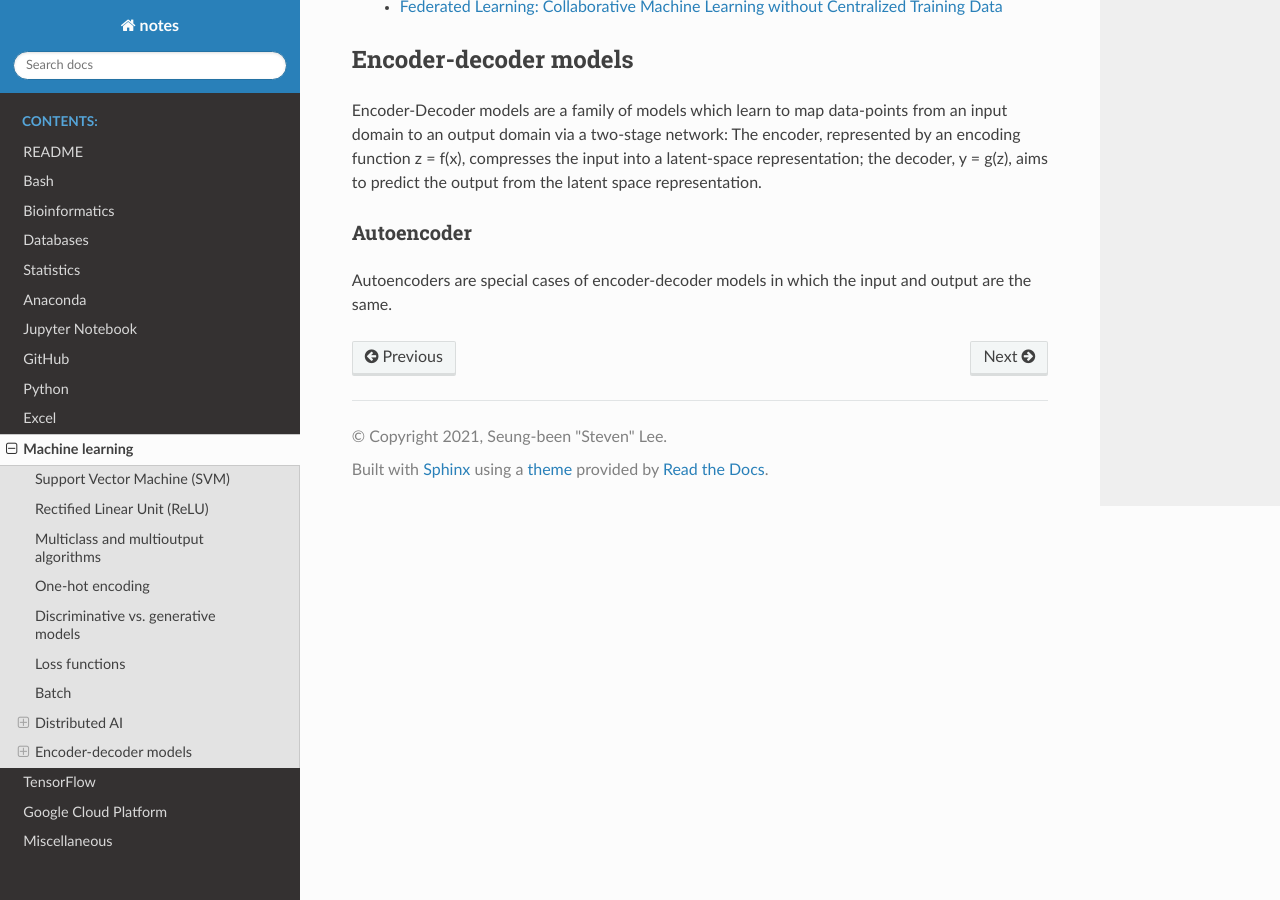
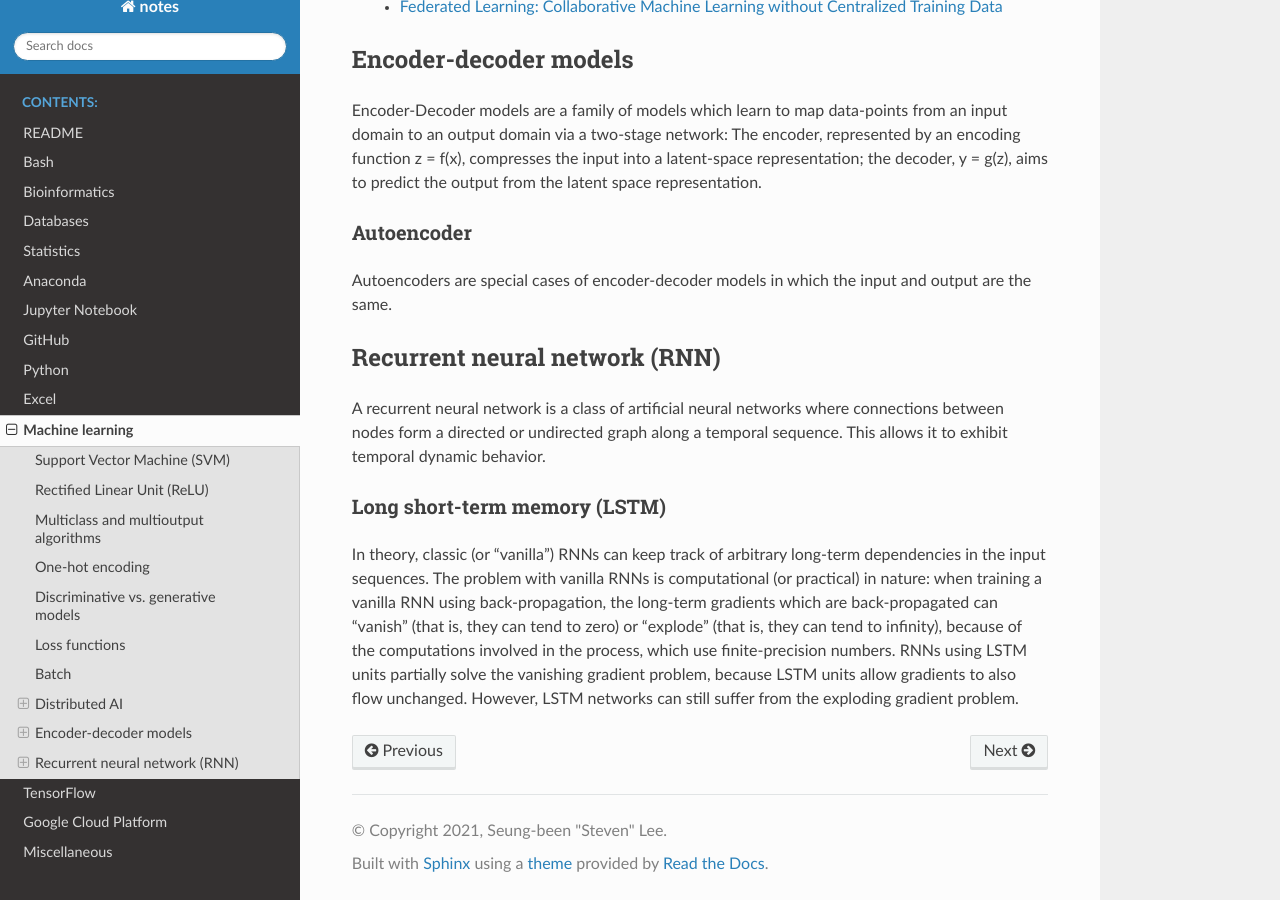
Before and after one commit to sbslee/notes, a Sphinx documentation site: the page built from docs/machine_learning.rst, in a window 1280 px wide and 900 px high, scrolled down 4054 px. Built offline with Sphinx 7.4.7 and the Read the Docs theme 2.0.0, drawn with Linux system fonts in a browser that asks for light colours.

Commit message:
Update docs

```diff
--- a/docs/machine_learning.rst
+++ b/docs/machine_learning.rst
@@ -141,3 +141,13 @@ Autoencoder
 -----------
 
 Autoencoders are special cases of encoder-decoder models in which the input and output are the same.
+
+Recurrent neural network (RNN)
+==============================
+
+A recurrent neural network is a class of artificial neural networks where connections between nodes form a directed or undirected graph along a temporal sequence. This allows it to exhibit temporal dynamic behavior.
+
+Long short-term memory (LSTM)
+-----------------------------
+
+In theory, classic (or "vanilla") RNNs can keep track of arbitrary long-term dependencies in the input sequences. The problem with vanilla RNNs is computational (or practical) in nature: when training a vanilla RNN using back-propagation, the long-term gradients which are back-propagated can "vanish" (that is, they can tend to zero) or "explode" (that is, they can tend to infinity), because of the computations involved in the process, which use finite-precision numbers. RNNs using LSTM units partially solve the vanishing gradient problem, because LSTM units allow gradients to also flow unchanged. However, LSTM networks can still suffer from the exploding gradient problem.
```
